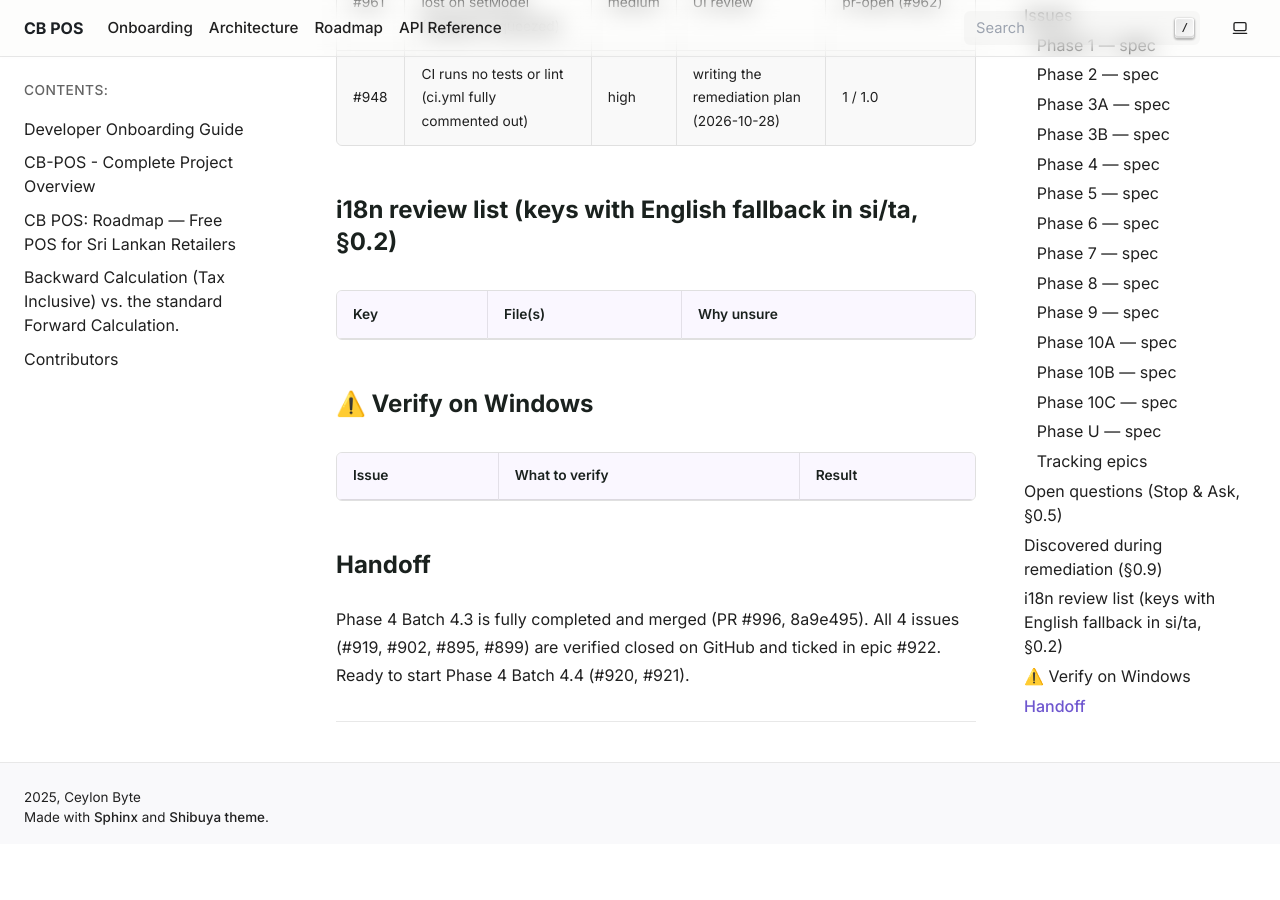
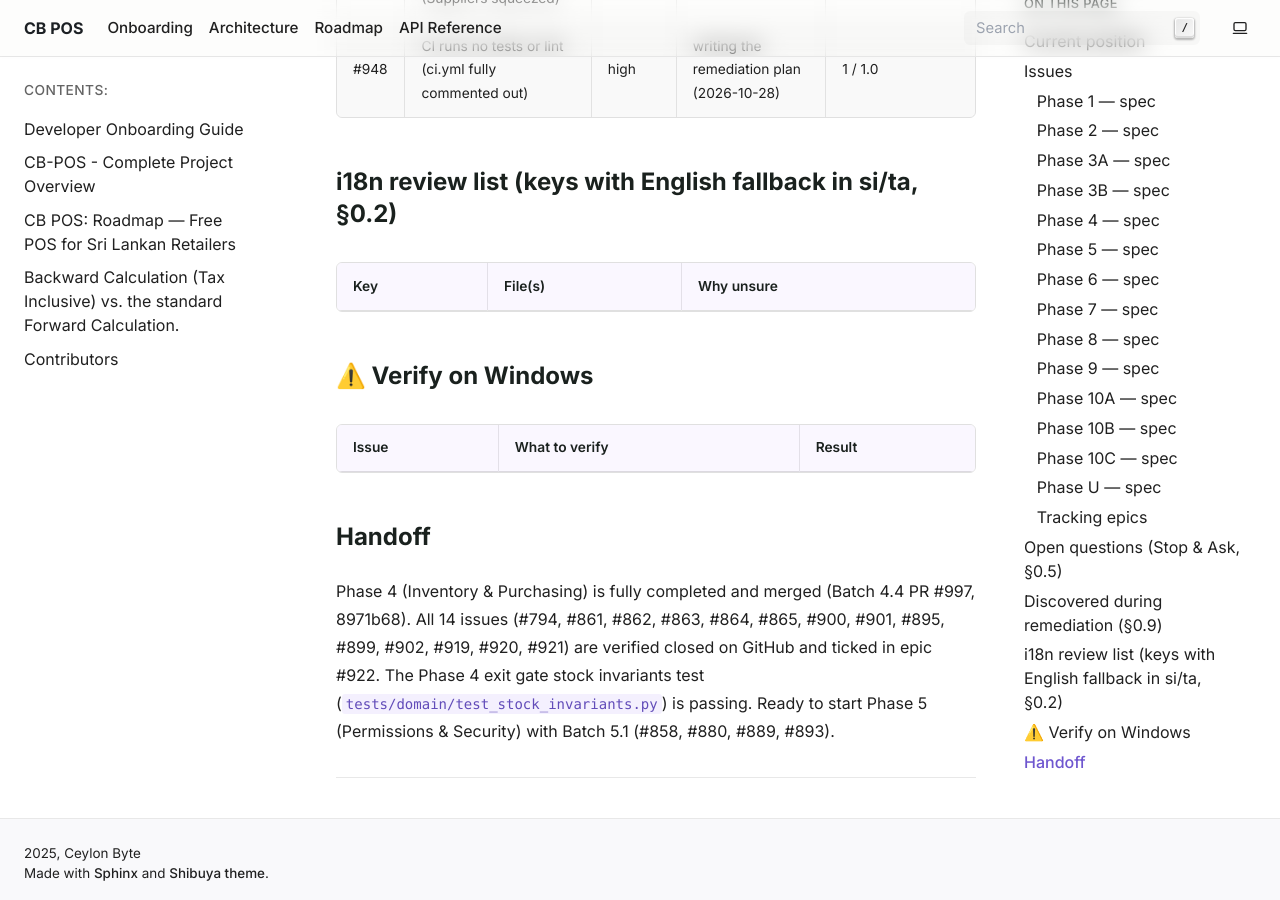
Before and after one commit to HMAHD/CB-POS, a Sphinx documentation site: the page built from docs/remediation/PROGRESS.md, in a window 1280 px wide and 900 px high, scrolled down 25143 px. Built offline with Sphinx 7.4.7, drawn with Linux system fonts in a browser that asks for light colours; pages that are not in the unit, such as notebooks, are missing from menus; before the commit the page ends 25987 px from its top, so only the background shows below that; some of the changed text lies outside the part shown.

Commit message:
docs(progress): complete Phase 4 remediation and Batch 4.4

```diff
--- a/docs/remediation/PROGRESS.md
+++ b/docs/remediation/PROGRESS.md
@@ -25,7 +25,7 @@ Statuses: `todo` · `in-progress` · `blocked (Q#)` · `pr-open` · `done` (merg
 
 ## Current position
 
-- Phase: 4 · Batch: 4.4 · Branch: fix/p4-b4-supplier-category · PR: none · Last session: 2026-11-06
+- Phase: 5 · Batch: 5.1 · Branch: none · PR: none · Last session: 2026-11-06
 
 ## Issues
 
@@ -122,8 +122,8 @@ Statuses: `todo` · `in-progress` · `blocked (Q#)` · `pr-open` · `done` (merg
 | #899 | AVCO gives an inflated or wrong cost when a GRN arrives against negative stock | medium | 4.3 | done | #996 | 88dfc73 · Invariant 2: if old_qty <= 0 then unit_cost, else round_money weighted average |
 | #902 | New GRN grid is fully editable and unvalidated (product ID, negative qty or c… | medium | 4.3 | done | #996 | a78b995 · GrnNumericDelegate for qty/cost, non-editable ID/Name/Total columns, itemChanged recalculation, remove-line action |
 | #919 | Failed GRN commit leaves an orphan DRAFT purchase (and burns a GRN number) | low | 4.3 | done | #996 | c9abaef · atomic PurchaseService.receive_goods with GrnRequest, validate before service, rollback on failure |
-| #920 | Supplier payable adjustment clamps the balance to 0 but writes the full amoun… | low | 4.4 | in-progress | | remove 0-floor clamp on adjustments, display negative payable as supplier.credit_balance in UI |
-| #921 | Categories nested under a subcategory disappear from the Category Manager | low | 4.4 | in-progress | | parent combo top-level only, reject category_too_deep, migration reparents grandchildren |
+| #920 | Supplier payable adjustment clamps the balance to 0 but writes the full amoun… | low | 4.4 | done | #997 | c59fe3a · remove 0-floor clamp on adjustments, display negative payable as supplier.credit_balance in UI |
+| #921 | Categories nested under a subcategory disappear from the Category Manager | low | 4.4 | done | #997 | ca25103, 00b60da · parent combo top-level only, reject category_too_deep, migration reparents grandchildren, exit gate test |
 
 ### Phase 5 — [spec](phases/phase-05-permissions-security.md)
 
@@ -304,4 +304,4 @@ Statuses: `todo` · `in-progress` · `blocked (Q#)` · `pr-open` · `done` (merg
 |---|---|---|
 
 ## Handoff
-Phase 4 Batch 4.3 is fully completed and merged (PR #996, 8a9e495). All 4 issues (#919, #902, #895, #899) are verified closed on GitHub and ticked in epic #922. Ready to start Phase 4 Batch 4.4 (#920, #921).
+Phase 4 (Inventory & Purchasing) is fully completed and merged (Batch 4.4 PR #997, 8971b68). All 14 issues (#794, #861, #862, #863, #864, #865, #900, #901, #895, #899, #902, #919, #920, #921) are verified closed on GitHub and ticked in epic #922. The Phase 4 exit gate stock invariants test (`tests/domain/test_stock_invariants.py`) is passing. Ready to start Phase 5 (Permissions & Security) with Batch 5.1 (#858, #880, #889, #893).
```
